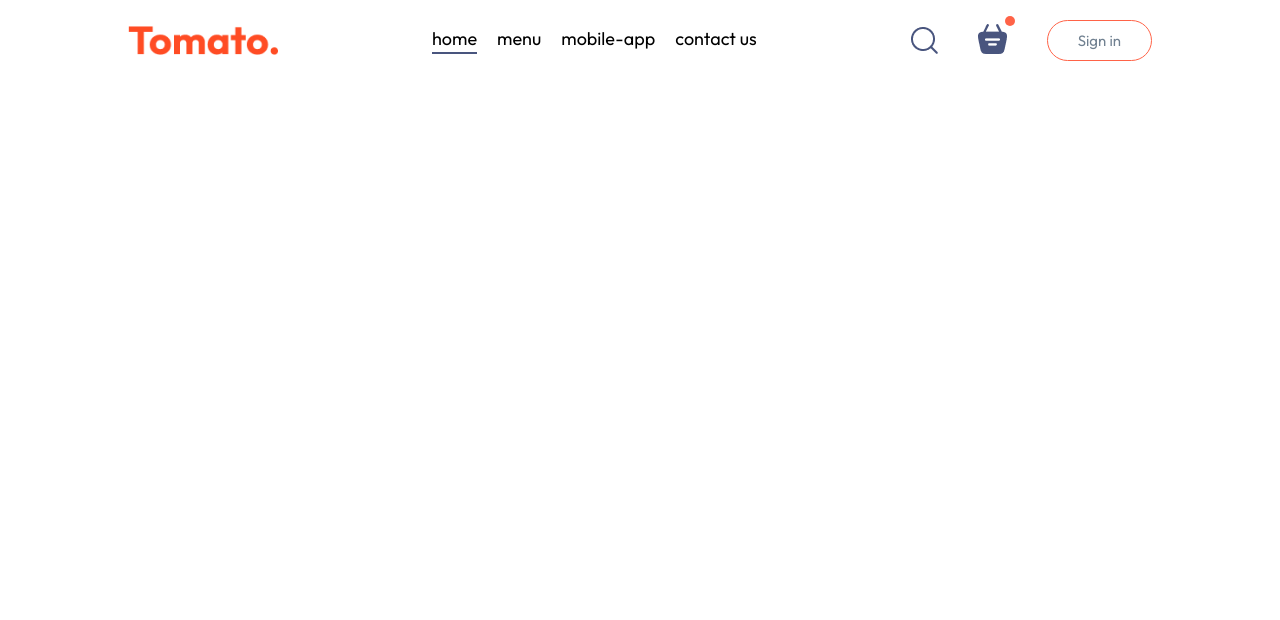
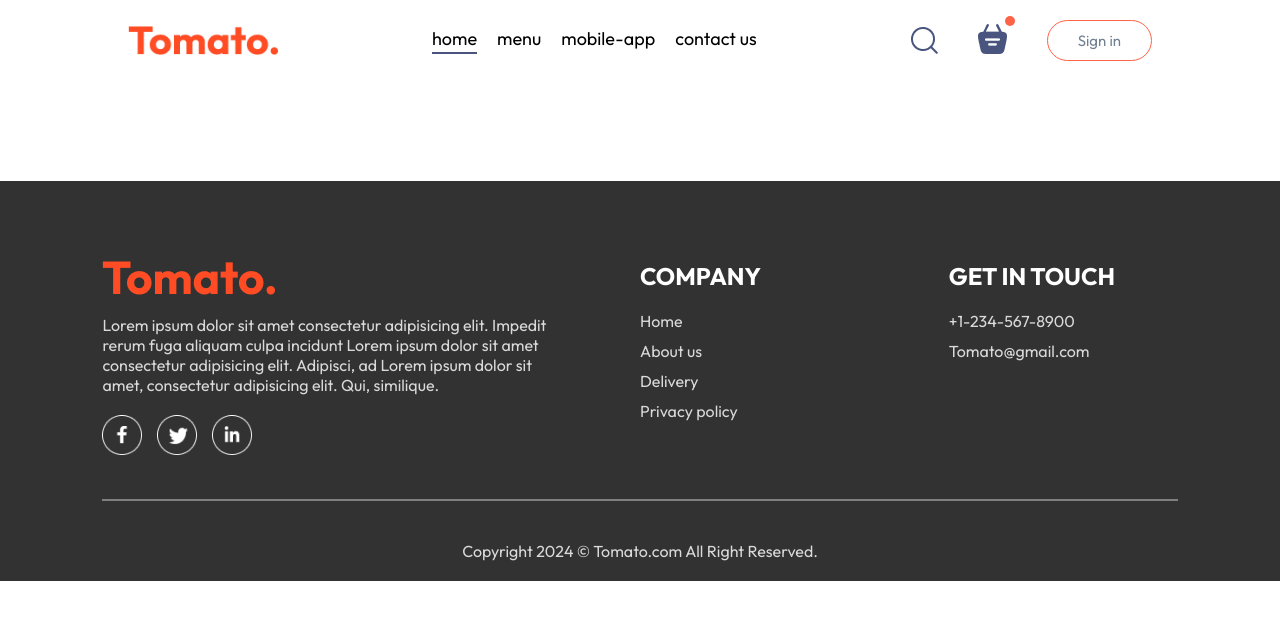
Before and after one commit to Joyrup-singh/Food-del, a React app in the folder frontend/: page /order in a window 1280 px wide. Shown: the top 620 px of the page. Built offline with nearby package versions, Linux system fonts and the light colour scheme; the HTML template or start-up script is replaced by a standard one.

Commit message:
Added footer section

```diff
--- a/frontend/src/App.jsx
+++ b/frontend/src/App.jsx
@@ -1,21 +1,25 @@
-import React from 'react'
-import Navbar from './components/Navbar/Navbar'
-import { Route, Routes } from 'react-router-dom'
-import Home from './pages/Home/Home'
-import Cart from './pages/Cart/Cart'
-import PlaceOrder from './pages/PlaceOrder/PlaceOrder'
+import React from "react";
+import Navbar from "./components/Navbar/Navbar";
+import { Route, Routes } from "react-router-dom";
+import Home from "./pages/Home/Home";
+import Cart from "./pages/Cart/Cart";
+import PlaceOrder from "./pages/PlaceOrder/PlaceOrder";
+import Footer from "./components/Footer/Footer";
 
 const App = () => {
   return (
-    <div className='app'>
-      <Navbar/>
-      <Routes>
-        <Route path='/' element={<Home/>} />
-        <Route path='/cart' element={<Cart/>} />
-        <Route path='/order' element={<PlaceOrder/>} />
-      </Routes>
-    </div>
+    <>
+      <div className="app">
+        <Navbar />
+        <Routes>
+          <Route path="/" element={<Home />} />
+          <Route path="/cart" element={<Cart />} />
+          <Route path="/order" element={<PlaceOrder />} />
+        </Routes>
+      </div>
+      <Footer />
+    </>
   )
 }
 
-export default App
+export default App;
--- /dev/null
+++ b/frontend/src/components/Footer/Footer.css
@@ -0,0 +1,42 @@
+.footer{
+    color: #d9d9d9;
+    background-color: #323232;
+    display: flex;
+    flex-direction: column;
+    align-items: center;
+    gap: 20px;
+    padding: 20px 8vw;
+    padding-top: 80px;
+    margin-top: 100px;
+}
+.footer-content{
+    width: 100%;
+    display: grid;
+    grid-template-columns: 2fr 1fr 1fr;
+    gap: 80px;
+}
+.footer-content-left , .footer-content-right , .footer-content-center{
+    display: flex;
+    flex-direction: column;
+    align-items: start;
+    gap: 20px;
+}
+.footer-content-left li, .footer-content-right li, .footer-content-center li{
+    list-style: none;
+    margin-bottom: 10px;
+    cursor: pointer;
+}
+.footer-content-right h2, .footer-content-center h2{
+    color: white;
+}
+.footer-social-icons img{
+    width: 40px;
+    margin-right: 15px;
+}
+.footer hr{
+    width: 100%;
+    height: 2px;
+    margin: 20px 0;
+    background-color: grey;
+    border: none;
+}
--- /dev/null
+++ b/frontend/src/components/Footer/Footer.jsx
@@ -0,0 +1,41 @@
+import React from 'react'
+import './Footer.css'
+import { assets } from '../../assets/assets'
+
+const Footer = () => {
+  return (
+    <div className="footer">
+        <div className="footer-content">
+            <div className="footer-content-left">
+                <img src={assets.logo} alt="" />
+                <p>Lorem ipsum dolor sit amet consectetur adipisicing elit. Impedit rerum fuga aliquam culpa incidunt Lorem ipsum dolor sit amet consectetur adipisicing elit. Adipisci, ad Lorem ipsum dolor sit amet, consectetur adipisicing elit. Qui, similique.</p>
+                <div className="footer-social-icons">
+                    <img src={assets.facebook_icon} alt="" />
+                    <img src={assets.twitter_icon} alt="" />
+                    <img src={assets.linkedin_icon} alt="" />
+                </div>
+            </div>
+            <div className="footer-content-center">
+                <h2>COMPANY</h2>
+                <ul>
+                    <li>Home</li>
+                    <li>About us</li>
+                    <li>Delivery</li>
+                    <li>Privacy policy</li>
+                </ul>
+            </div>
+            <div className="footer-content-right">
+                <h2>GET IN TOUCH</h2>
+                <ul>
+                    <li>+1-234-567-8900</li>
+                    <li>Tomato@gmail.com</li>
+                </ul>
+            </div>
+        </div>
+        <hr />
+        <p className="footer-copyright">Copyright 2024 © Tomato.com All Right Reserved.</p>
+    </div>
+  )
+}
+
+export default Footer
```
